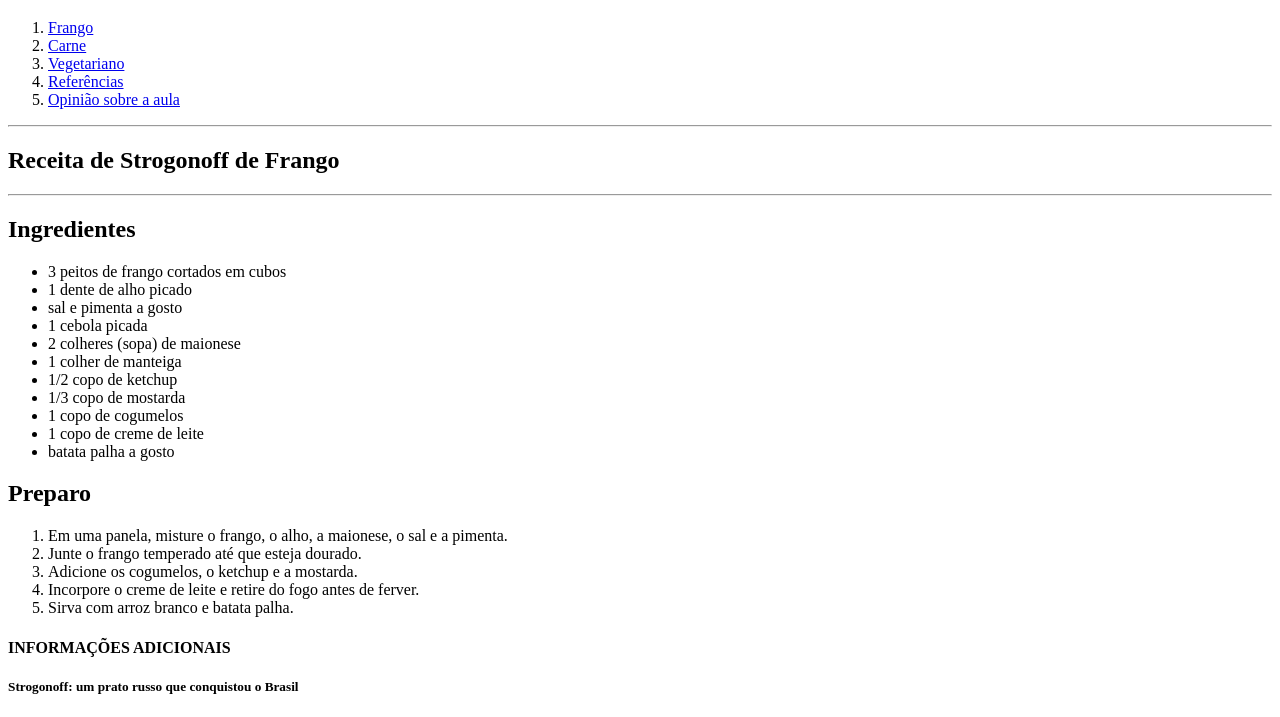
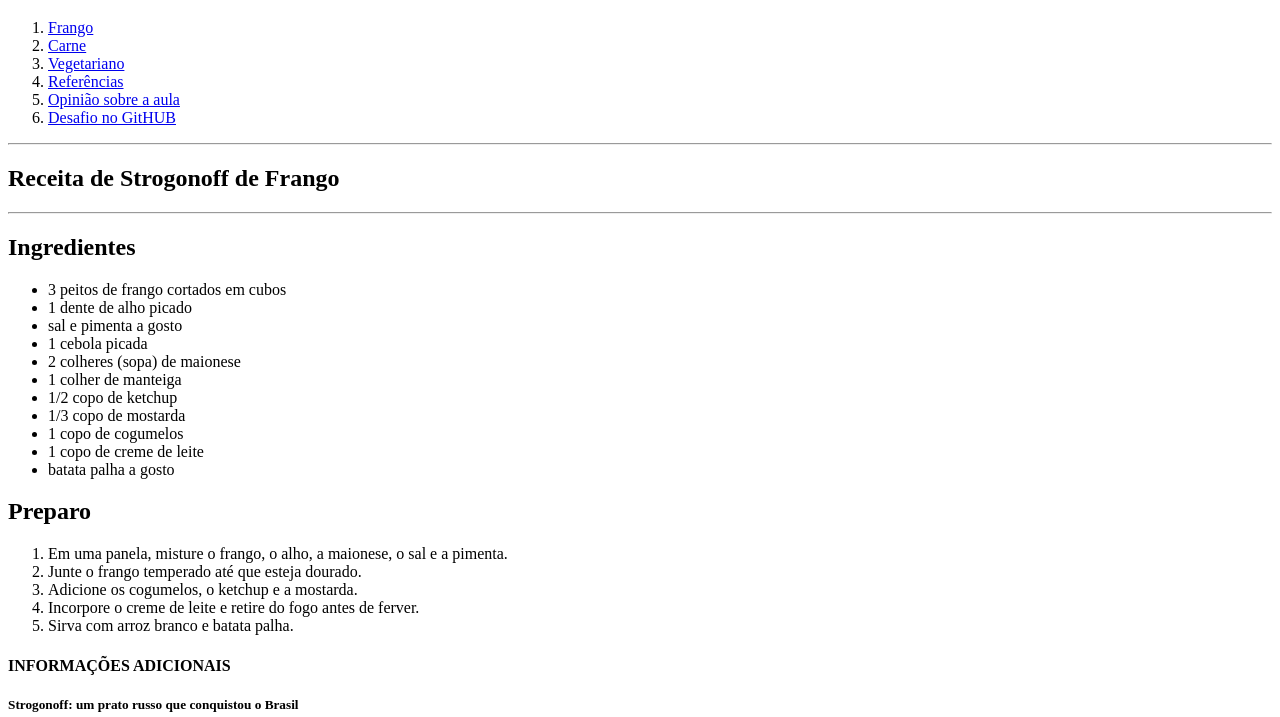
Before and after one commit to GabriellHorst/Desafio_html, a plain HTML site: page index.html in a window 1280 px wide. Shown: the part 61-778 px from the top of the page. Drawn offline with Linux system fonts and the light colour scheme.

Commit message:
link github

```diff
--- a/index.html
+++ b/index.html
@@ -12,6 +12,7 @@
         <li><a href="#vegetariano">Vegetariano</a></li>
         <li><a href="#ref">Referências</a></li>
         <li><a href="#opiniao">Opinião sobre a aula</a></li>
+        <li><a href="https://github.com/GabriellHorst/Desafio_html" target="_blank">Desafio no GitHUB</a></li>
       </ol>
 
   <hr>
```
